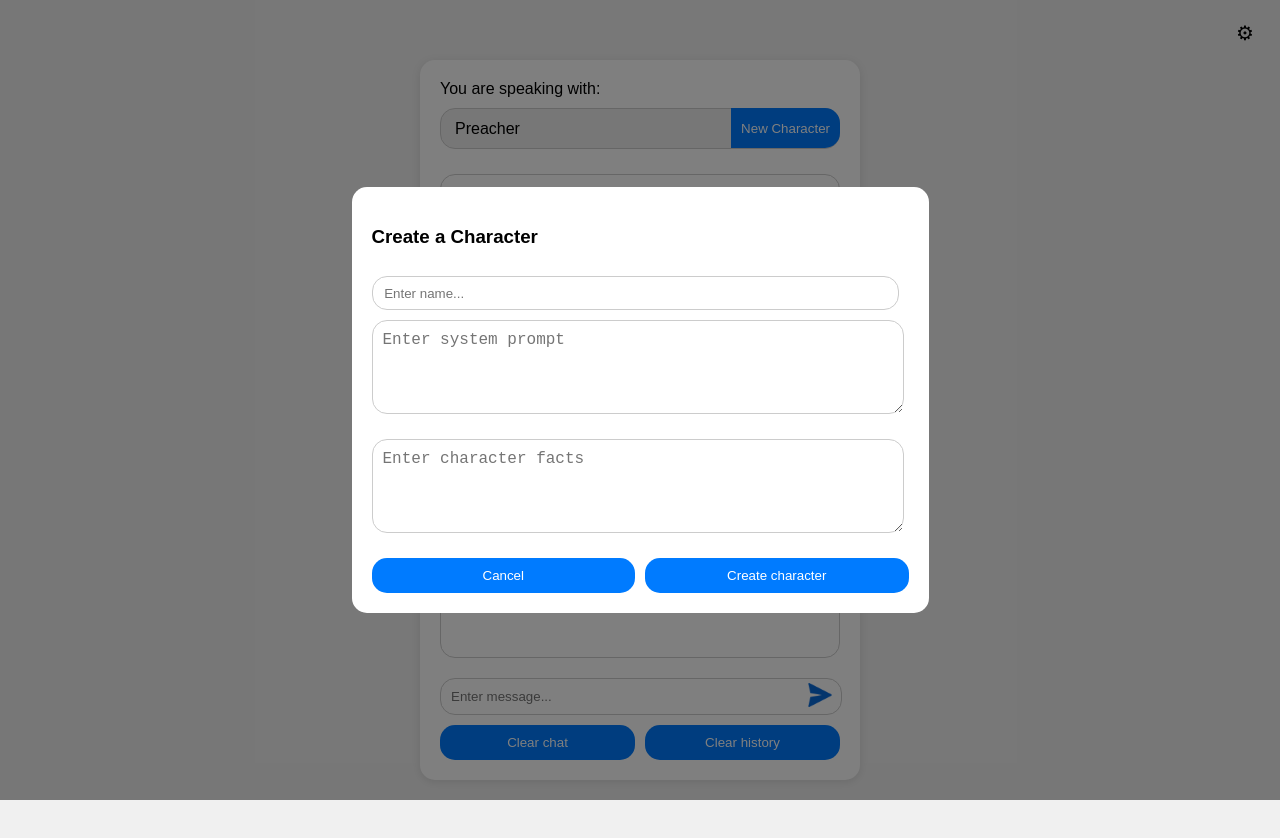
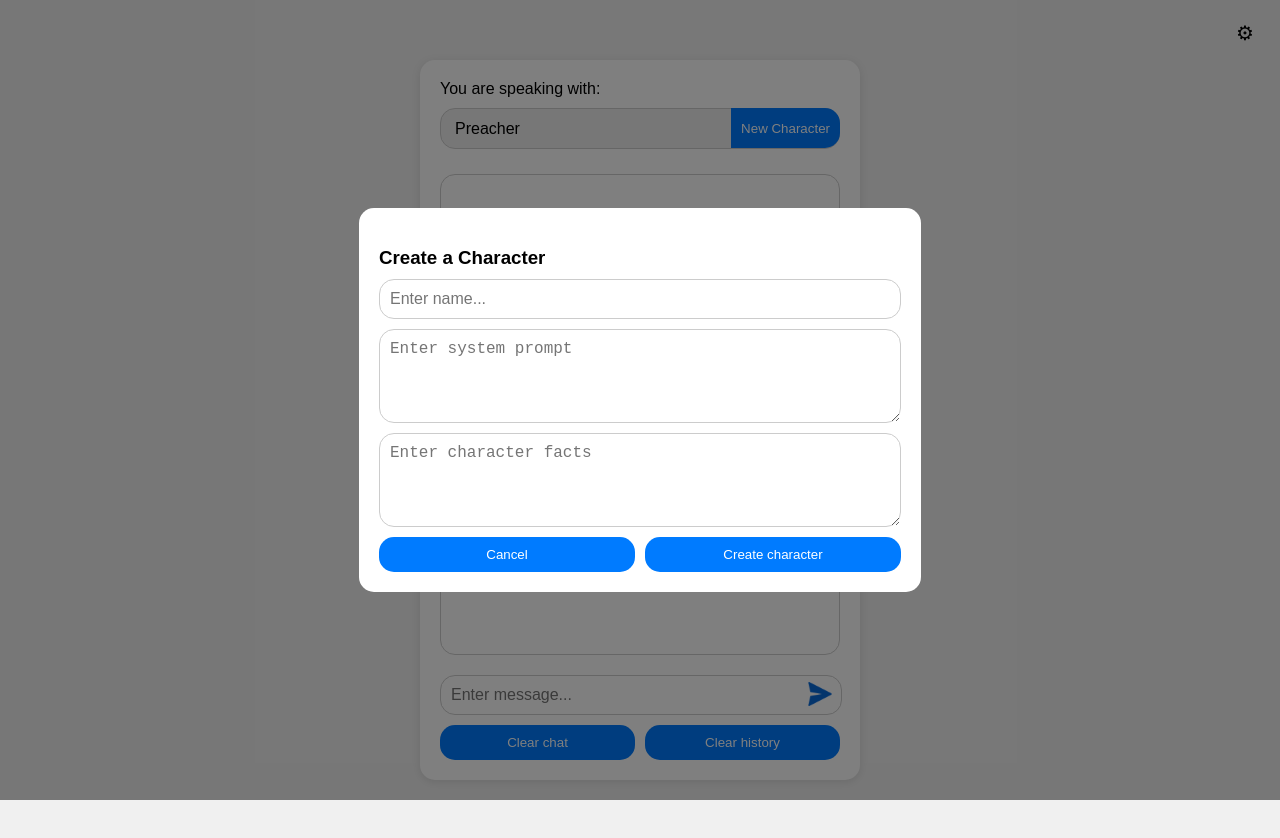
Before and after one commit to nezz244/Personal-AI-assistant, a website: page chat.html in a window 1280 px wide. Both pictures are taken after a click on the button "New Character". Drawn offline with Linux system fonts and the light colour scheme.

Commit message:
Final UI twiches

```diff
--- a/chat.html
+++ b/chat.html
@@ -19,7 +19,6 @@
             display: flex;
             gap: 20px;
         }
-
         .chat-container {
             width: 400px;
             height: 680px;
@@ -41,13 +40,14 @@
             padding: 20px;
             margin-bottom: 10px;
         }
-        select, textarea {
-            width: 95%;
+        select, textarea, input {
+            width: 500px;
             padding: 10px;
             border: 1px solid #ccc;
             border-radius: 15px;
             font-size: 16px;
-            margin-bottom: 15px;
+
+            align-items: center;
         }
         .message {
             padding: 10px;
@@ -61,7 +61,6 @@
         margin-right: auto;
         border-bottom-left-radius: 0;
         max-width: 70%;
-
         }
         .message.received {
             background-color: #f0f0f0;
@@ -124,6 +123,7 @@
             border-radius: 15px;
             cursor: pointer;
             width: 100%;
+            justify-content: center;
         }
         #characterFormContainer {
             display: none;
@@ -144,14 +144,14 @@
             display: flex;
             flex-direction: column;
             gap: 10px;
-
-
+        }
+        #characterForm h3 {
+            margin-bottom: 0px; /* Reduces the gap between the header and the input */
         }
         .dropdown-container {
             position: relative;
             display: inline-block;
         }
-
         .dropdown-container select {
             width: 100%;
             padding: 10px;
@@ -160,10 +160,7 @@
             font-size: 16px;
             margin-bottom: 15px;
         }
-
         .dropdown-container button {
-
-
             position: absolute;
             right: 0;
             top: 0%;
@@ -195,9 +192,9 @@
             <div id="characterFormContainer">
                 <div id="characterForm">
                     <h3>Create a Character</h3>
-                    <input type="text" id="characterName" style="text-indent: 2%; height: 30px; border: 1px solid #ccc; border-radius: 15px; width: 90%; padding-right: 40px;" rows="1" placeholder="Enter name...">
-                    <textarea id="characterPrompt" gap="100px" name="description" rows="4" cols="50" placeholder="Enter system prompt "></textarea>
-                    <textarea id="characterFactSheet" name="facts" rows="4" cols="50" placeholder="Enter character facts "></textarea>
+                    <input type="text" id="characterName" placeholder="Enter name...">
+                    <textarea id="characterPrompt" name="description" rows="4" placeholder="Enter system prompt"></textarea>
+                    <textarea id="characterFactSheet" name="facts" rows="4" placeholder="Enter character facts"></textarea>
                     <div class="button-container">
                         <button  id="cancelButton">Cancel</button>
                         <button  id="createCharacterButton">Create character</button>
@@ -220,39 +217,18 @@
         </div>
     </div>
     <script>
-
-
-        document.addEventListener("DOMContentLoaded", function() {
-        const urlParams = new URLSearchParams(window.location.search);
-        const model = urlParams.get("model");
-        const messages = urlParams.get("messages");
-        const modelMessageHistory = urlParams.get("modelMessageHistory");
-        const keyValueHistory = urlParams.get("keyValueHistory");
-
-        // Store retrieved values in localStorage for later use
-        localStorage.setItem("model", model);
-        localStorage.setItem("messages", messages);
-        localStorage.setItem("modelMessageHistory", modelMessageHistory);
-        localStorage.setItem("keyValueHistory", keyValueHistory);
-
-        // Now you can use these values to populate your chat interface or perform other operations
-        });
-
-          // Add an event listener to the back arrow button to exit the characterFormContainer
           document.getElementById("cancelButton").addEventListener("click", () => {
             characterFormContainer.style.display = "none";
         });
         document.getElementById("newCharacterButton").addEventListener("click", function() {
             document.getElementById("characterFormContainer").style.display = "flex";
         });
-
         document.getElementById("createCharacterButton").addEventListener("click", function() {
         const characterName = document.getElementById("characterName").value;
         const characterPrompt = document.getElementById("characterPrompt").value;
         const characterFacts = document.getElementById("characterFactSheet").value;
         document.getElementById("characterPrompt").value = "";
         document.getElementById("characterFactSheet").value = "";
-
 
         if (characterName && characterPrompt && characterFacts) {
             createCharacter(characterName, characterPrompt, characterFacts);
@@ -276,8 +252,6 @@
                 startChat();
             });
 
-
-
         document.getElementById("clearChat").addEventListener("click", function() {
             clearChat();
         });
@@ -296,17 +270,12 @@
             console.log("selected character",document.getElementById("modelSelect").value);
 
             displayMessages(modelMessages,history);
-        });
-
-
-
-
-
+        })
         let messages = [];
-
         let modelmessageHistory = []; //stores history of selected model in key value pair in format required by my front end
         let keyValueHistory=[]; //stores history of selected model in key value pair in the format required by the api backend
         let userCreatedCharacters=[];
+
         function createCharacter(name, prompt, facts) {
             if (!userCreatedCharacters[name]) {
                 localStorage.setItem("context",facts);
@@ -398,7 +367,6 @@
 
             document.getElementById("messageInput").value = "";
         }
-//clears chat area
 
         function scrollToBottom() {
             const conversationPanel = document.querySelector('.conversation-panel');
@@ -408,20 +376,13 @@
             const conversationPanel = document.getElementById("conversationPanel");
             conversationPanel.innerHTML = "";
             messages = [];
-
-
             localStorage.removeItem("messages");
-
-
         }
 
         function clearHistory() {
             const historyPanel = document.getElementById("sidePanel");
-
             conversationPanel.innerHTML = "";
-
             modelmessageHistory = [];
-
             localStorage.removeItem("modelmessageHistory");
         }
             //displays messages as the chat runs
@@ -443,7 +404,6 @@
         function displayMessages(messages, history) {
             const conversationPanel = document.getElementById("conversationPanel");
             conversationPanel.innerHTML = "";
-
             messages.forEach(msg => {
                 const messageDiv = document.createElement("div");
                 messageDiv.classList.add("message", msg.type);
```
Lines whose indentation alone changed are shown as unchanged.
